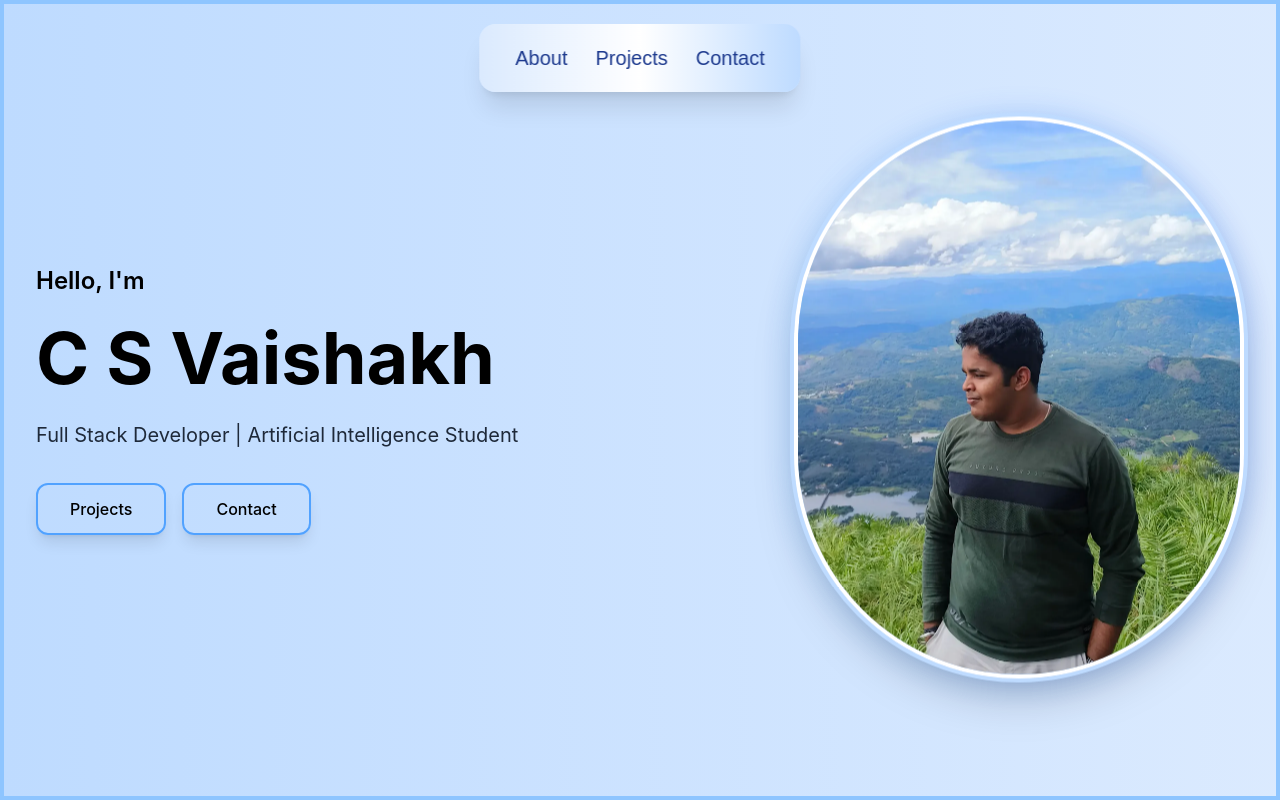
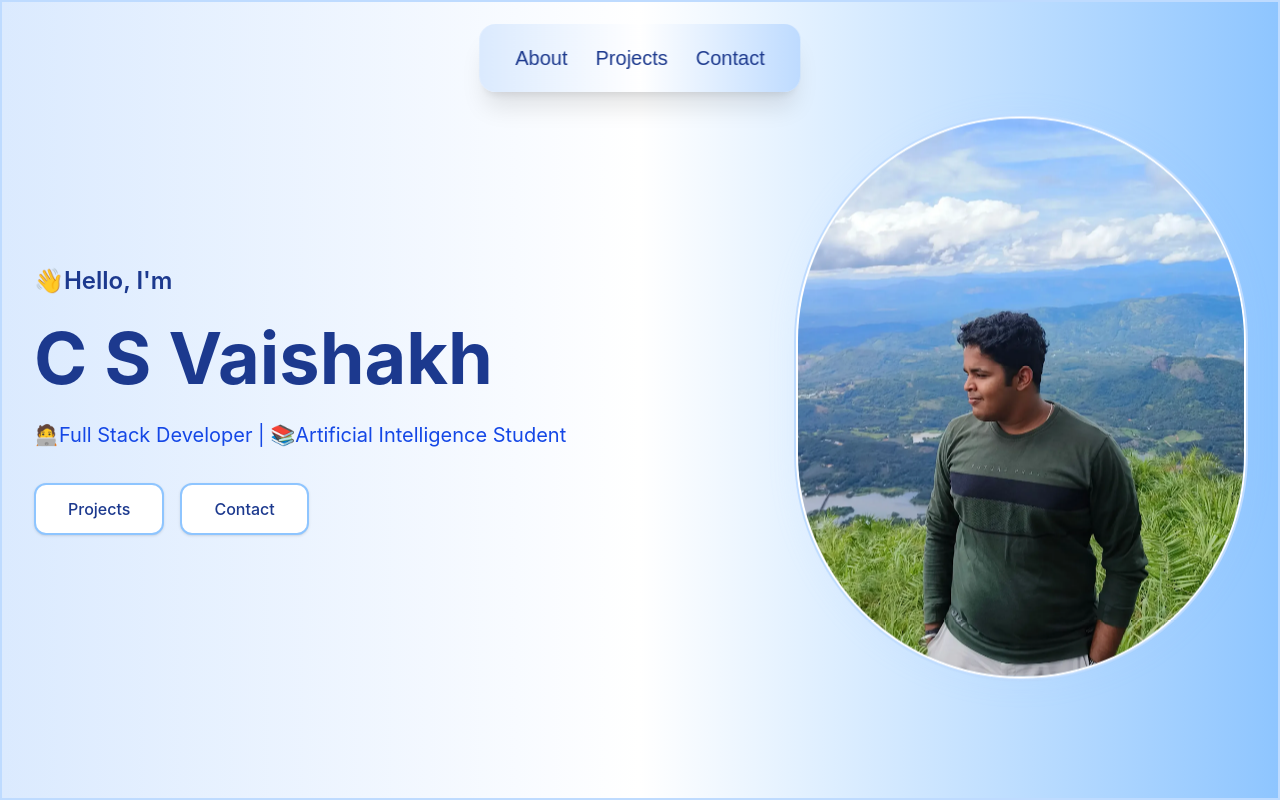
Before and after one commit to CSVaishakh/Portfolio, a Next.js app: page / in a window 1280 px wide. Built offline with nearby package versions, Linux system fonts and the light colour scheme.

Commit message:
updated the colours of the banner

```diff
--- a/components/banner.tsx
+++ b/components/banner.tsx
@@ -4,33 +4,33 @@ import Link from "next/link";
 
 const Banner: React.FC = () => {
     return (
-        <section className="bg-gradient-to-r from-blue-200 via-white-700 to-blue-100 py-20 px-8 shadow-2xl border-4 border-blue-300 animate-fade-in font-sans min-h-screen flex items-center" style={{ fontFamily: 'SF Pro Display, system-ui, -apple-system, BlinkMacSystemFont, "Segoe UI", Roboto, "Helvetica Neue", Arial, sans-serif' }}>
+        <section className="bg-gradient-to-r from-blue-100 via-white to-blue-300 py-20 px-8 border-2 border-blue-200 font-sans min-h-screen flex items-center" style={{ fontFamily: 'SF Pro Display, system-ui, -apple-system, BlinkMacSystemFont, "Segoe UI", Roboto, "Helvetica Neue", Arial, sans-serif' }}>
             <div className="max-w-7xl mx-auto w-full">
                 <div className="flex flex-col lg:flex-row items-center justify-between gap-6">
                     <div className="flex-1 space-y-8 text-center lg:text-left">
                         <div className="space-y-4">
-                            <h3 className="text-2xl font-semibold text-black animate-fade-in-up animate-delay-100">Hello, I'm</h3>
-                            <h1 className="text-4xl sm:text-5xl lg:text-7xl font-bold text-black font-[system-ui,-apple-system,'SF Pro Display'] animate-fade-in-up animate-delay-200 leading-tight">C S Vaishakh</h1>
-                            <p className="text-xl text-gray-800 animate-fade-in-up animate-delay-300 leading-relaxed">Full Stack Developer | Artificial Intelligence Student</p>
+                            <h3 className="text-2xl font-semibold text-blue-900 animate-fade-in-up animate-delay-100">👋Hello, I'm</h3>
+                            <h1 className="text-4xl sm:text-5xl lg:text-7xl font-bold text-blue-900 font-[system-ui,-apple-system,'SF Pro Display'] animate-fade-in-up animate-delay-200 leading-tight">C S Vaishakh</h1>
+                            <p className="text-xl text-blue-700 animate-fade-in-up animate-delay-300 leading-relaxed">🧑‍💻Full Stack Developer | 📚Artificial Intelligence Student</p>
                         </div>
                         <div className="flex gap-4 mt-8 animate-slide-in-left animate-delay-400">
                             <Link href='/projects'>
-                                <button className="px-8 py-3 border-2 border-blue-400 text-black hover:text-white hover:bg-blue-500 hover:border-blue-600 rounded-xl transition-all duration-300 transform hover:scale-105 hover:-translate-y-1 font-medium font-[system-ui,-apple-system,'SF Pro Display'] shadow-lg hover:shadow-xl">Projects</button>
+                                <button className="px-8 py-3 border-2 border-blue-300 text-blue-900 bg-white hover:text-white hover:bg-blue-400 hover:border-blue-500 rounded-xl transition-all duration-300 transform hover:scale-105 hover:-translate-y-1 font-medium font-[system-ui,-apple-system,'SF Pro Display'] shadow hover:shadow-lg">Projects</button>
                             </Link>
                             <Link href="#contact">
-                                <button className="px-8 py-3 border-2 border-blue-400 text-black hover:text-white hover:bg-blue-500 hover:border-blue-600 rounded-xl transition-all duration-300 transform hover:scale-105 hover:-translate-y-1 font-medium font-[system-ui,-apple-system,'SF Pro Display'] shadow-lg hover:shadow-xl">Contact</button>
+                                <button className="px-8 py-3 border-2 border-blue-300 text-blue-900 bg-white hover:text-white hover:bg-blue-400 hover:border-blue-500 rounded-xl transition-all duration-300 transform hover:scale-105 hover:-translate-y-1 font-medium font-[system-ui,-apple-system,'SF Pro Display'] shadow hover:shadow-lg">Contact</button>
                             </Link>
                         </div>
                     </div>
                     <div className="flex-shrink-0 lg:ml-8 animate-fade-in-up animate-delay-500">
                         <div className="relative">
-                            <div className="absolute inset-0 bg-gradient-to-r from-blue-400 to-blue-600 rounded-full blur-lg opacity-20 animate-pulse"></div>
+                            <div className="absolute inset-0 bg-gradient-to-r from-blue-200 to-blue-300 rounded-full blur-lg opacity-10"></div>
                             <Image
                                 src={'/myself.png'}
                                 alt={"C S Vaishakh"}
                                 width={450}
                                 height={450}
-                                className="relative rounded-full border-4 border-white shadow-2xl hover:shadow-blue-500/25 transition-all duration-500 transform hover:scale-110 hover:rotate-3 animate-float ring-4 ring-blue-200 ring-opacity-50"
+                                className="relative rounded-full border-2 border-white shadow transition-all duration-500 transform hover:scale-105 hover:rotate-1 animate-float ring-2 ring-blue-200 ring-opacity-40"
                             />
                         </div>
                     </div>
```
